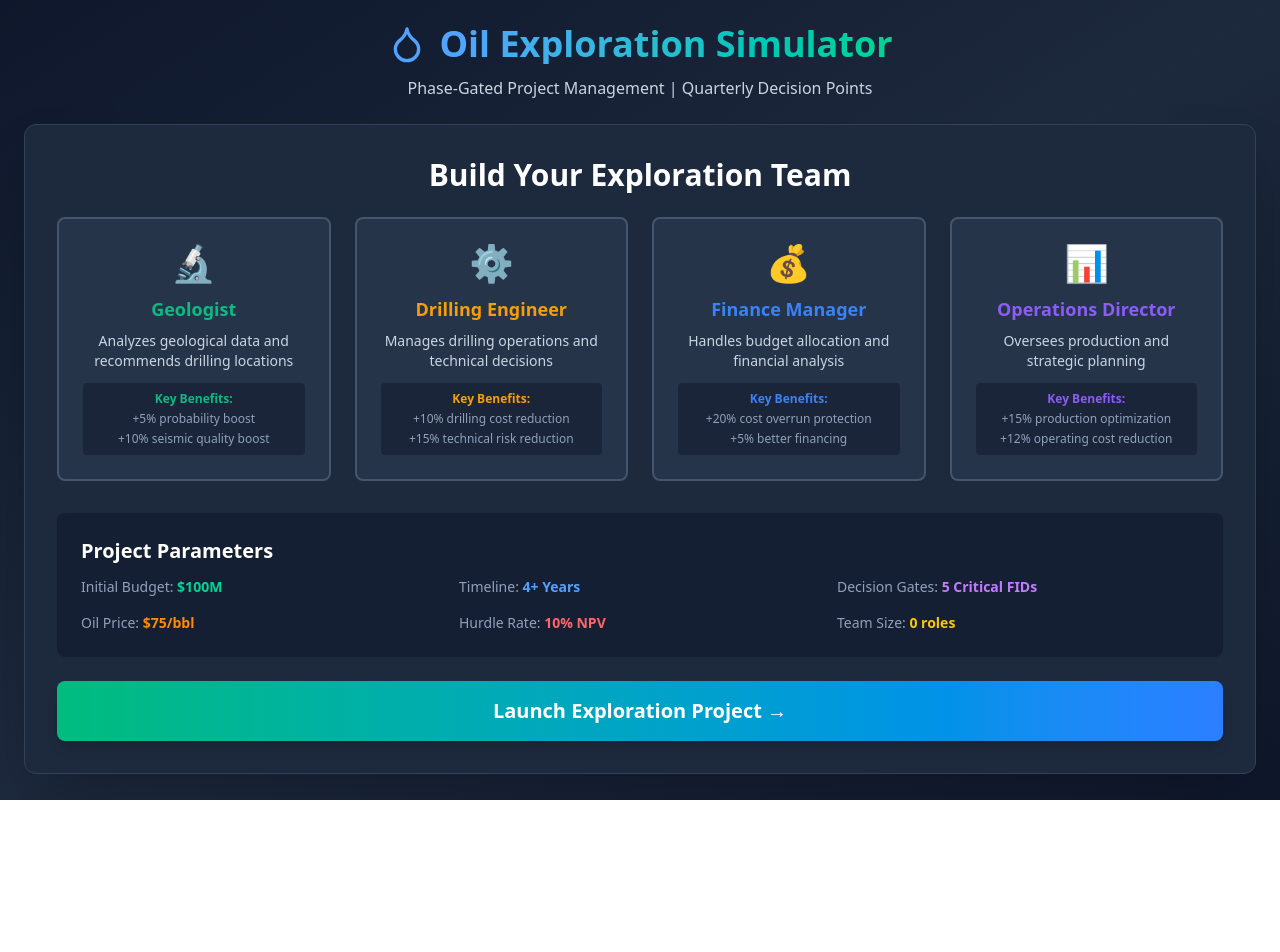
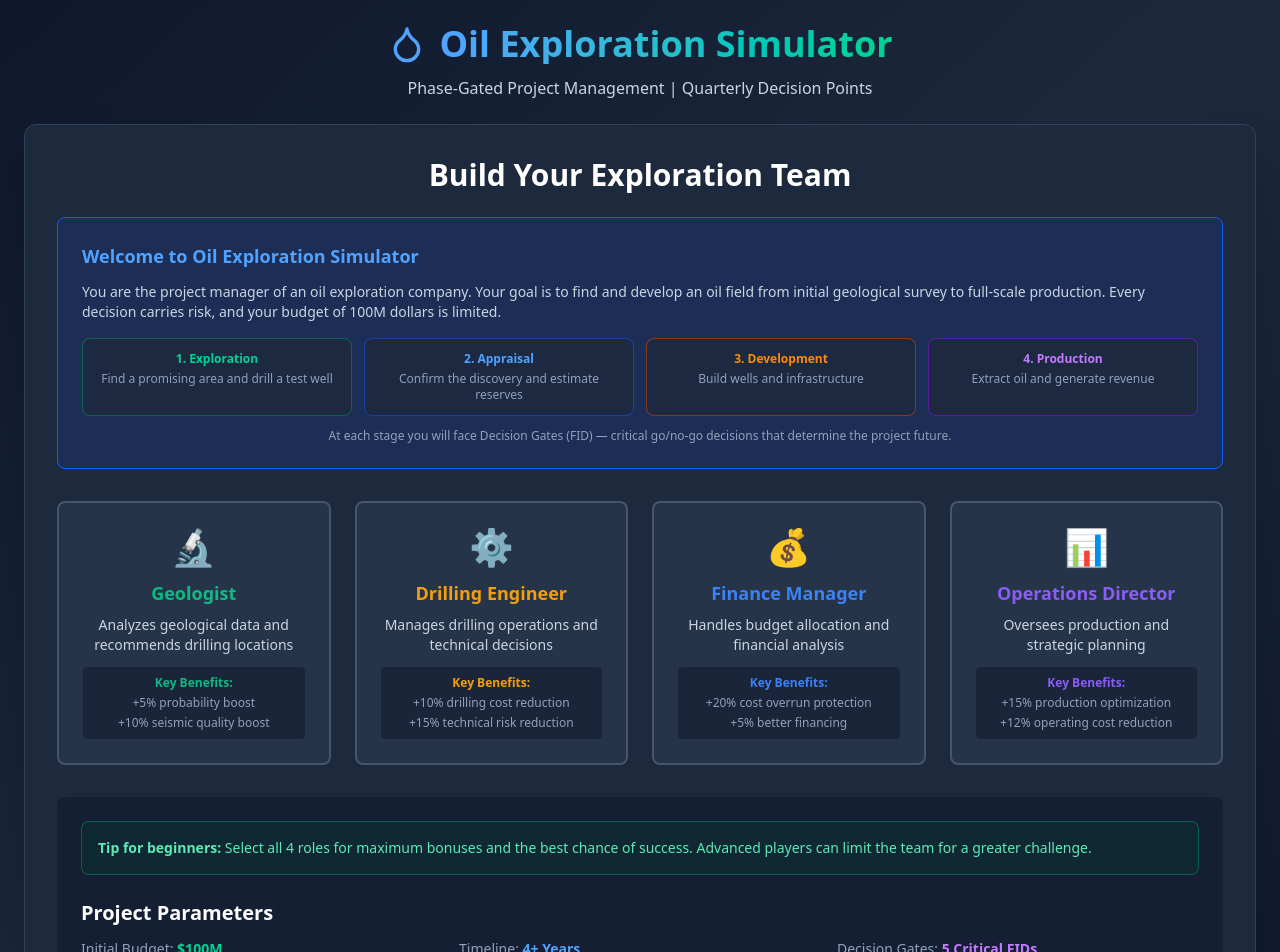
Before and after one commit to UrkenK/oil-sim, a React (Vite) app: page / in a window 1280 px wide. Shown: the top 952 px of the page. Before the commit the page ends 800 px from the top, so only its background shows below. Built offline with nearby package versions, Linux system fonts and the light colour scheme.

Commit message:
v2: educational hints for beginners on Setup and Q1 screens

```diff
--- a/src/App.jsx
+++ b/src/App.jsx
@@ -1481,6 +1481,20 @@ const OilExplorationSimulation = () => {
         {gameState === 'setup' && (
           <div className="bg-slate-800 rounded-xl p-8 shadow-2xl border border-slate-700">
             <h2 className="text-3xl font-bold mb-6 text-center">Build Your Exploration Team</h2>
+
+            {/* Educational Introduction */}
+            <div className="bg-blue-900/30 border border-blue-600 rounded-lg p-6 mb-8">
+              <h3 className="font-bold text-lg text-blue-400 mb-3">Welcome to Oil Exploration Simulator</h3>
+              <p className="text-sm text-slate-300 mb-4">You are the project manager of an oil exploration company. Your goal is to find and develop an oil field from initial geological survey to full-scale production. Every decision carries risk, and your budget of 100M dollars is limited.</p>
+              <div className="grid grid-cols-2 md:grid-cols-4 gap-3 text-center text-xs">
+                <div className="bg-slate-800/80 rounded-lg p-3 border border-emerald-600/50"><div className="text-emerald-400 font-bold mb-1">1. Exploration</div><div className="text-slate-400">Find a promising area and drill a test well</div></div>
+                <div className="bg-slate-800/80 rounded-lg p-3 border border-blue-600/50"><div className="text-blue-400 font-bold mb-1">2. Appraisal</div><div className="text-slate-400">Confirm the discovery and estimate reserves</div></div>
+                <div className="bg-slate-800/80 rounded-lg p-3 border border-orange-600/50"><div className="text-orange-400 font-bold mb-1">3. Development</div><div className="text-slate-400">Build wells and infrastructure</div></div>
+                <div className="bg-slate-800/80 rounded-lg p-3 border border-purple-600/50"><div className="text-purple-400 font-bold mb-1">4. Production</div><div className="text-slate-400">Extract oil and generate revenue</div></div>
+              </div>
+              <p className="text-xs text-slate-400 mt-3 text-center">At each stage you will face Decision Gates (FID) — critical go/no-go decisions that determine the project future.</p>
+            </div>
+
             <div className="grid grid-cols-1 md:grid-cols-2 lg:grid-cols-4 gap-6 mb-8">
               {ROLES.map(role => (
                 <div
@@ -1514,7 +1528,11 @@ const OilExplorationSimulation = () => {
             </div>
 
             <div className="bg-slate-900/50 p-6 rounded-lg mb-6">
-              <h3 className="text-xl font-bold mb-3">Project Parameters</h3>
+              <div className="bg-emerald-900/20 border border-emerald-600/50 rounded-lg p-4 mb-6">
+              <p className="text-sm text-emerald-300"><span className="font-bold">Tip for beginners:</span> Select all 4 roles for maximum bonuses and the best chance of success. Advanced players can limit the team for a greater challenge.</p>
+            </div>
+
+            <h3 className="text-xl font-bold mb-3">Project Parameters</h3>
               <div className="grid grid-cols-1 md:grid-cols-3 gap-4 text-sm">
                 <div><span className="text-slate-400">Initial Budget:</span> <span className="font-bold text-emerald-400">$100M</span></div>
                 <div><span className="text-slate-400">Timeline:</span> <span className="font-bold text-blue-400">4+ Years</span></div>
@@ -1854,7 +1872,23 @@ const OilExplorationSimulation = () => {
 
                       <div className="space-y-4">
                         <div>
-                          <label className="block text-sm font-semibold mb-2">1. Select Geological Area</label>
+                          <div className="bg-blue-900/30 border border-blue-600 rounded-lg p-4 mb-4">
+                          <p className="text-sm text-slate-300 mb-2"><span className="font-bold text-blue-400">Your first strategic decision.</span> Each geological area has a unique risk/reward profile. High probability areas have smaller reserves, while risky areas can yield massive discoveries.</p>
+                          <div className="flex items-center gap-2 text-xs mt-2">
+                            <span className="bg-emerald-600/30 text-emerald-400 px-2 py-1 rounded">Low Risk</span>
+                            <span className="text-slate-500">Proven Basin</span>
+                            <span className="text-slate-600 mx-1">&rarr;</span>
+                            <span className="text-slate-500">Frontier</span>
+                            <span className="text-slate-600 mx-1">&rarr;</span>
+                            <span className="text-slate-500">Deepwater</span>
+                            <span className="text-slate-600 mx-1">&rarr;</span>
+                            <span className="text-slate-500">Unconventional</span>
+                            <span className="bg-red-600/30 text-red-400 px-2 py-1 rounded">High Risk</span>
+                          </div>
+                          <p className="text-xs text-emerald-400 mt-2">Recommendation: Start with <span className="font-bold">Proven Basin</span> — highest success rate (40%).</p>
+                        </div>
+
+                        <label className="block text-sm font-semibold mb-2">1. Select Geological Area</label>
                           <div className="grid grid-cols-1 md:grid-cols-2 gap-4">
                             {Object.keys(PROBABILITIES.geological).map(type => {
                               const geo = GEOLOGICAL_CHARACTERISTICS[type];
@@ -1868,12 +1902,12 @@ const OilExplorationSimulation = () => {
                                       : 'border-slate-600 bg-slate-700 hover:border-slate-500'
                                   }`}
                                 >
-                                  <div className="font-bold text-lg mb-1">{geo.name}</div>
+                                  <div className="flex items-center justify-between mb-1"><div className="font-bold text-lg">{geo.name}</div><span className={`text-xs px-2 py-0.5 rounded-full font-semibold ${geo.probability >= 0.30 ? 'bg-emerald-600/30 text-emerald-400' : geo.probability >= 0.15 ? 'bg-yellow-600/30 text-yellow-400' : geo.probability >= 0.12 ? 'bg-orange-600/30 text-orange-400' : 'bg-red-600/30 text-red-400'}`}>{geo.probability >= 0.30 ? 'Beginner' : geo.probability >= 0.15 ? 'Moderate' : geo.probability >= 0.12 ? 'Advanced' : 'Expert'}</span></div>
                                   <div className="text-xs text-slate-400 mb-3">{geo.description}</div>
 
                                   <div className="space-y-1 text-xs">
                                     <div className="flex justify-between">
-                                      <span className="text-slate-400">Success Probability:</span>
+                                      <span className="text-slate-400">Success Probability <span className="text-slate-500">(chance of finding oil)</span>:</span>
                                       <span className={`font-semibold ${
                                         geo.probability >= 0.30 ? 'text-emerald-400' :
                                         geo.probability >= 0.15 ? 'text-yellow-400' :
@@ -1881,7 +1915,7 @@ const OilExplorationSimulation = () => {
                                       }`}>{(geo.probability * 100).toFixed(0)}%</span>
                                     </div>
                                     <div className="flex justify-between">
-                                      <span className="text-slate-400">Reserve Size:</span>
+                                      <span className="text-slate-400">Reserve Size <span className="text-slate-500">(potential volume)</span>:</span>
                                       <span className="font-semibold text-blue-400">
                                         {(geo.reserveRangeMin/1e6).toFixed(0)}-{(geo.reserveRangeMax/1e6).toFixed(0)}M bbl
                                       </span>
@@ -1919,7 +1953,7 @@ const OilExplorationSimulation = () => {
 
                         <div>
                           <label className="block text-sm font-semibold mb-2">
-                            2. Secure Lease & Permits
+                            2. Secure Lease & Permits <span className="text-slate-400 font-normal text-xs">(right to explore and produce in the selected area)</span>
                             {projectData.geologicalType && (
                               <span className="ml-2 text-slate-400">
                                 (Est. ${(applyGeoCost(COSTS.lease + COSTS.environmental + COSTS.permits, 'lease')/1e6).toFixed(1)}M)
```
Also changed, not shown: заметки.txt (added).
